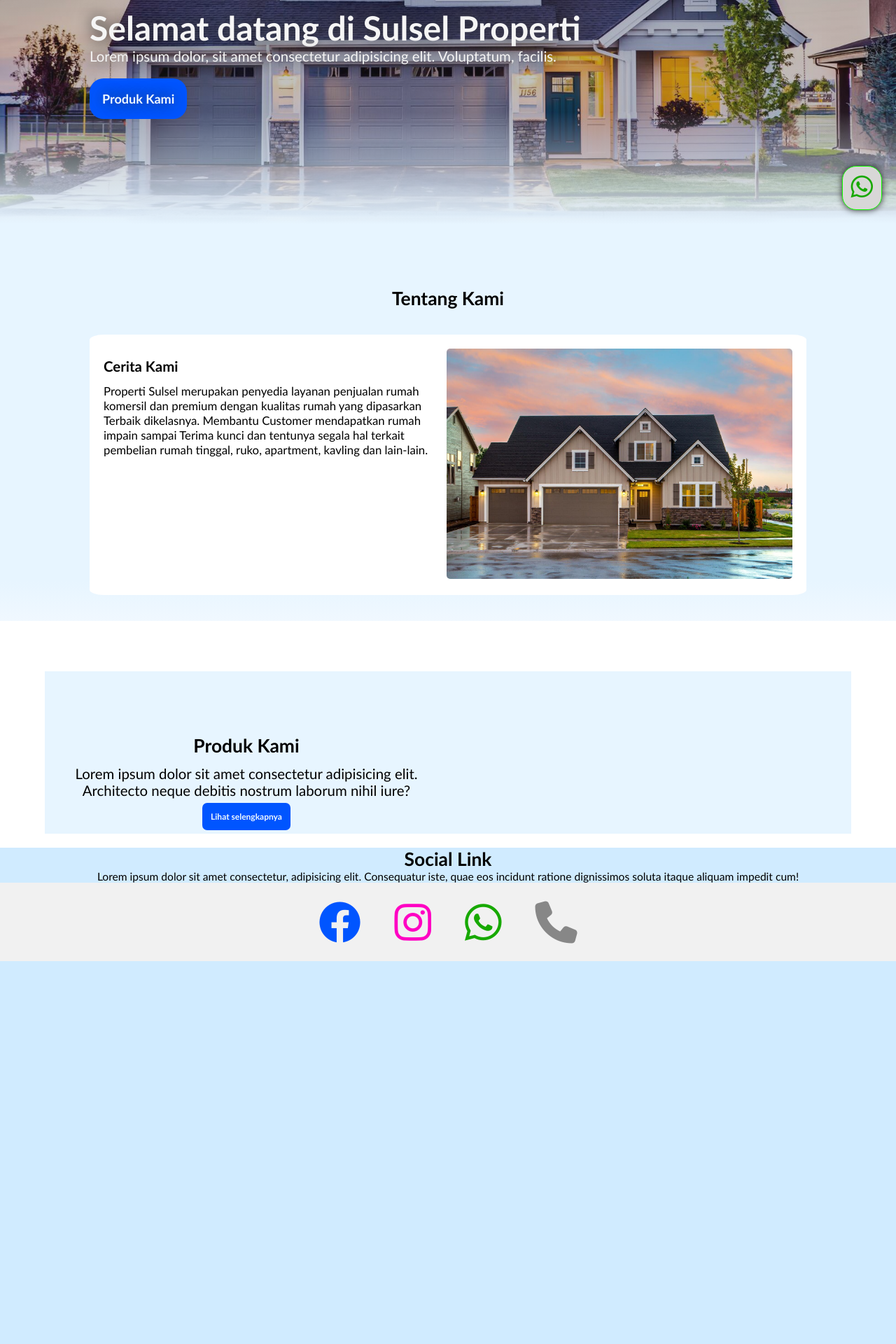
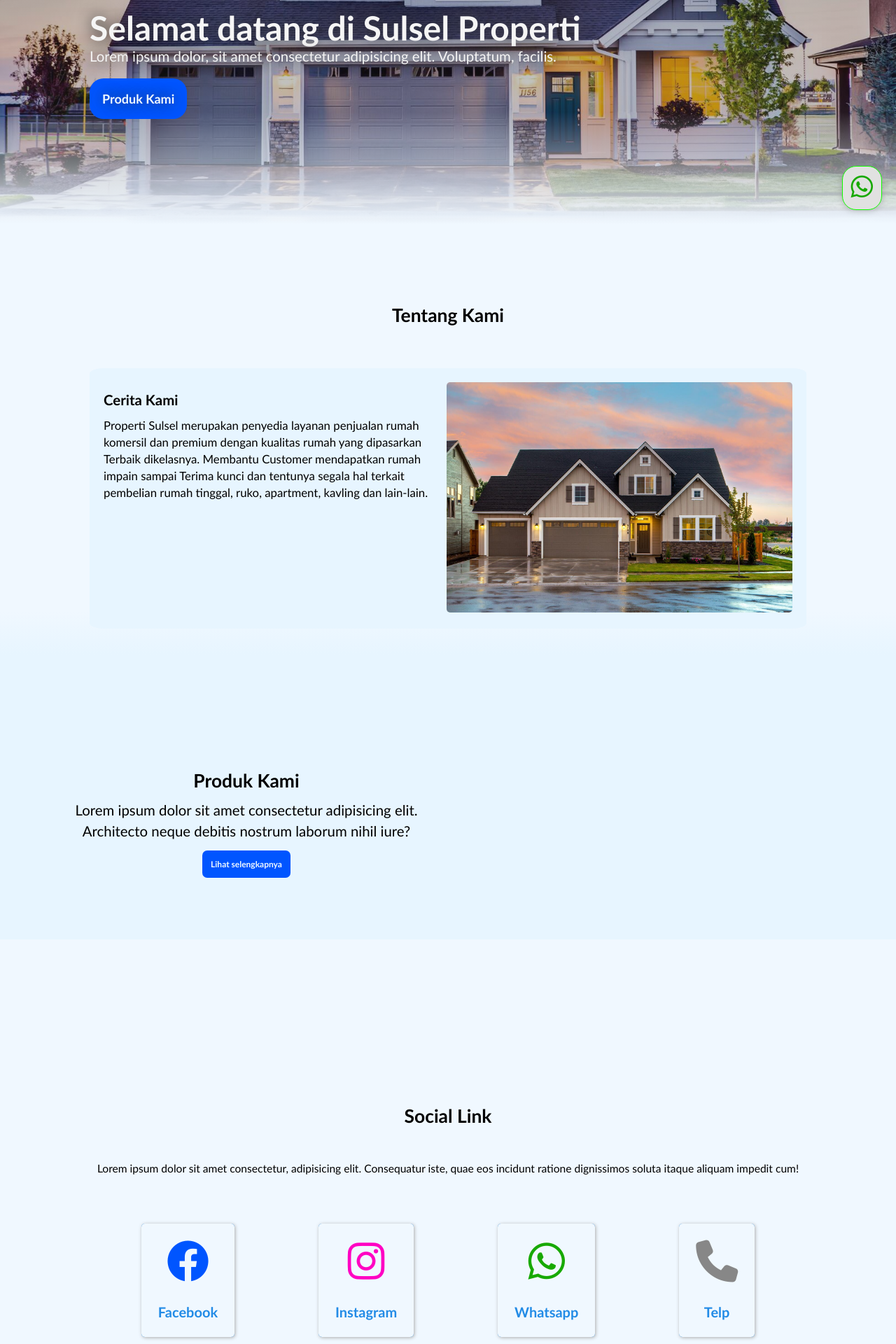
Before and after one commit to Citeazen/Proyek-SulselProperti, a PHP site: page / in a window 1280 px wide. Shown: the part 480-2400 px from the top of the page at 70% size. Run offline with PHP 8.4, Linux system fonts and the light colour scheme; data that the repository does not hold is empty; some libraries are stand-ins or nearby versions.

Commit message:
safety backup

```diff
--- a/config.php
+++ b/config.php
@@ -242,7 +242,7 @@ function display_img_src($content)
 
   $output = '';
   foreach ($img_srcs as $img_src) {
-    $output .= "<img src='$img_src'>";
+    $output .= "<img class='product-imgs' src='$img_src'>";
   }
 
   return $output;
--- a/detail.php
+++ b/detail.php
@@ -27,7 +27,7 @@ include_once 'templates/header.php';
     </div>
     <div class="image-carousel">
       <div class="owl-carousel owl-theme">
-        <img src="<?= $product->thumbnail ?>" alt="<?= $product->title ?>">
+        <img class="product-imgs" src="<?= $product->thumbnail ?>" alt="<?= $product->title ?>">
         <?php
         $product_id = $_GET['id'];
         // query data dari tabel products
@@ -57,6 +57,7 @@ include_once 'templates/header.php';
     <?= $product->descriptions ?>
   </div>
 </div>
+<script src="script.js"></script>
 <script src="assets/vendors/jquery.min.js"></script>
 <script src="assets/owlcarousel/owl.carousel.js"></script>
 <script>
@@ -71,6 +72,7 @@ include_once 'templates/header.php';
       mouseDrag: false
     })
   });
+  addImageModal("product-imgs");
 </script>
 
 
--- a/index.php
+++ b/index.php
@@ -48,7 +48,7 @@ include_once 'templates/header.php';
                 </h4>
             </div>
             <div class="about-image">
-                <img src="assets/thumbnail/4.jpg" alt="About Us" />
+                <img class="menuimg" src="assets/thumbnail/4.jpg" alt="About Us" />
             </div>
         </div>
     </section>
@@ -65,7 +65,9 @@ include_once 'templates/header.php';
                 <ul class="product-grid">
                     <?php foreach (array_slice($products, 0, 4) as $product): ?>
                             <li class="product-item">
-                            <img src="<?= $product['thumbnail'] ?>" alt="<?= $product['title'] ?>">
+                                <a href="detail.php?id=<?= $product['id'] ?>">
+                                    <img class="menuimg" src="<?= $product['thumbnail'] ?>" alt="<?= $product['title'] ?>">
+                                </a>
                                 <h4 class="product-name"><a href="detail.php?id=<?= $product['id'] ?>"><?= $product['title'] ?></a>
                                 </h4>
                                 <p class="product-price">
@@ -82,14 +84,16 @@ include_once 'templates/header.php';
         <p>Lorem ipsum dolor sit amet consectetur, adipisicing elit. Consequatur iste, quae eos incidunt ratione
             dignissimos soluta itaque aliquam impedit cum!</p>
         <ul class="social-icons">
-            <li><a href=""><i class="fa-brands fa-facebook"></i></a></li>
-            <li><a href=""><i class="fa-brands fa-instagram"></i></a></li>
-            <li><a href=""><i class="fa-brands fa-whatsapp"></i></a></li>
-            <li><a href=""><i class="fa-solid fa-phone"></i></a></li>
+            <li><a href=""><i class="fa-brands fa-facebook"></i><span>Facebook</span></a></li>
+            <li><a href=""><i class="fa-brands fa-instagram"></i><span>Instagram</span></a></li>
+            <li><a href=""><i class="fa-brands fa-whatsapp"></i><span>Whatsapp</span></a></li>
+            <li><a href=""><i class="fa-solid fa-phone"></i><span>Telp</span></a></li>
         </ul>
     </section>
     <script src="script.js"></script>
     <script>
         document.addEventListener("DOMContentLoaded", toggleNavbar);
+        blockImages("menuimg");
     </script>
+
     <?php include_once 'templates/footer.php'; ?>
--- a/script.js
+++ b/script.js
@@ -13,6 +13,67 @@ function toggleNavbar() {
         if (!hamburgermenu.contains(e.target) && !navbar.contains(e.target)) {
             navbar.classList.remove("active");
         }
+    });
+}
+
+function blockImages(className) {
+    var images = document.getElementsByClassName(className);
+
+    for (var i = 0; i < images.length; i++) {
+        images[i].addEventListener("contextmenu", function (event) {
+            event.preventDefault();
+        });
+
+        images[i].addEventListener("dragstart", function (event) {
+            event.preventDefault();
+        });
+    }
+}
+
+function addImageModal(img) {
+    document.querySelectorAll(".product-imgs").forEach(function (img) {
+        img.addEventListener("click", function () {
+            var modal = document.createElement("div");
+            modal.style.position = "fixed";
+            modal.style.top = 0;
+            modal.style.left = 0;
+            modal.style.backgroundColor = "rgba(0,0,0,0.8)";
+            modal.style.width = "100%";
+            modal.style.height = "100%";
+            modal.style.zIndex = "2000";
+            modal.style.display = "flex";
+            modal.style.alignItems = "center";
+
+            var modalImg = document.createElement("img");
+            modalImg.src = this.src;
+            modalImg.style.margin = "auto";
+            // modalImg.style.display = "block";
+            modalImg.style.maxWidth = "90%";
+            modalImg.style.maxHeight = "90%";
+            modal.appendChild(modalImg);
+
+            var modalClose = document.createElement("button");
+            modalClose.style.position = "absolute";
+            modalClose.style.top = "10px";
+            modalClose.style.right = "10px";
+            modalClose.innerHTML = "&times;";
+            modalClose.style.fontSize = "4em";
+            modalClose.style.backgroundColor = "transparent";
+            modalClose.style.border = "none";
+            modalClose.style.color = "white";
+            modalClose.addEventListener("click", function () {
+                modal.style.display = "none";
+            });
+            modal.appendChild(modalClose);
+
+            document.body.appendChild(modal);
+        });
+        img.addEventListener("contextmenu", function (e) {
+            e.preventDefault();
+        });
+        img.addEventListener("mousedown", function (e) {
+            e.preventDefault();
+        });
     });
 }
 
--- a/style.css
+++ b/style.css
@@ -1,6 +1,6 @@
 :root {
-    --even: beige;
-    --odd: azure;
+    --even: aliceblue;
+    --odd: #e7f5ff;
     --primary: aliceblue;
     --tes: #f5f5dc;
 }
@@ -38,14 +38,15 @@ html {
 body {
     font-family: Calibri, Arial, Helvetica, sans-serif;
     overflow-x: hidden;
+    background-color: var(--odd);
 }
 
 .even {
-    background-color: #d0ebff;
+    background-color: var(--even);
 }
 
 .odd {
-    background-color: #e7f5ff;
+    background-color: var(--odd);
 }
 
 nav {
@@ -103,7 +104,7 @@ nav {
 .hero {
     min-height: 100vh;
     padding: 1.4rem 10%;
-    background: linear-gradient(to bottom, rgba(51, 51, 51, 0.3) 0%, rgba(51, 51, 51, 0.3) 80%, #e7f5ff);
+    background: linear-gradient(to bottom, rgba(51, 51, 51, 0.3) 0%, rgba(51, 51, 51, 0.3) 80%, var(--even));
 }
 
 .hero-text {
@@ -133,17 +134,20 @@ nav {
 /* ABOUT US */
 
 .about,
-.product {
+.product,
+.contact {
     padding: 7.5rem 0 1.4rem;
 }
 
 .about {
-    background: linear-gradient(to bottom, #e7f5ff 0%, #e7f5ff 90%, aliceblue);
+    background: linear-gradient(to bottom, var(--even) 0%, var(--even) 90%, var(--odd));
     margin-bottom: 6rem;
 }
 
 .about h2 {
+    padding: 2rem;
     text-align: center;
+    margin: 0 auto;
     margin-bottom: 3rem;
 }
 
@@ -154,7 +158,7 @@ nav {
     justify-content: space-between;
     width: 80%;
     padding: 10px;
-    background-color: #fff;
+    background-color: var(--odd);
     border-radius: 2%;
 }
 
@@ -162,6 +166,7 @@ nav {
     margin: 10px;
 }
 .about-text {
+    line-height: 2rem;
     flex: 1 1 28rem;
 }
 
@@ -195,7 +200,7 @@ nav {
 
 .product {
     width: 90%;
-    margin: 20px auto;
+    margin: 75px auto;
     text-align: center;
 }
 
@@ -233,24 +248,72 @@ nav {
     order: 2;
 }
 .product-text {
+    line-height: 2.5rem;
     flex: 1 1 23rem;
     order: 1;
 }
 
+.contact h2 {
+    margin: 2rem 0;
+}
 .contact {
     height: 100vh;
+    display: flex;
+    flex-direction: column;
+    align-items: center;
+    justify-content: center;
+    /* background-color: ; */
+    margin: 1rem auto;
+    padding: 20px;
+}
+.contact h2,
+.contact p {
+    margin-bottom: 50px;
+}
+.social-icons {
+    /* background-color: #2196f3; */
+    display: flex;
+    justify-content: space-evenly;
+    width: 90%;
+}
+
+.social-icons li {
+    background-color: #0b7dda;
+    border-radius: 5px;
+    box-shadow: 1px 1px 5px #aaaaaa;
+    margin-top: 20px;
+    margin-bottom: 20px;
+    list-style: none;
     text-align: center;
 }
-.contact ul {
-    background-color: #f1f1f1;
+.social-icons a {
+    padding: 2rem;
+    border-radius: 5px;
+    background-color: var(--even);
     display: flex;
-    justify-content: center;
-    font-size: 5rem;
-    padding: 20px;
+    flex-direction: column;
+    align-items: center;
+    text-decoration: none;
+    color: #333;
+    transition: all 0.2s ease-in-out;
+    font-size: 60px;
 }
-.contact ul li a {
-    margin: 2rem;
+.social-icons a span {
+    margin-top: 20px;
+    font-size: 20px;
+    font-weight: 700;
+    color: #228be6;
 }
+
+.social-icons a:hover {
+    filter: brightness(150%);
+    transform: translateY(-7px);
+}
+
+.social-icons i {
+    margin-bottom: 10px;
+}
+
 .fa-facebook {
     color: #0055ff;
 }
@@ -276,10 +339,10 @@ footer {
     right: 0;
     font-size: 3rem;
     padding: 0.8rem 1rem;
-    background-color: #d8d7d7;
+    background-color: #e1e1e1;
     color: #17a900;
     border: 1px solid #11ff00;
-    box-shadow: 0 0px 10px 0 #292929;
+    box-shadow: 0 0px 10px 0 #8f8f8fb4;
     border-radius: 20px;
     margin: 20px;
     transition: 0.2s;
@@ -528,6 +595,9 @@ footer {
     .product-main {
         flex-wrap: wrap;
     }
+    .social-icons li {
+        flex-wrap: wrap;
+    }
 }
 
 /* Tablet */
```
Also changed, not shown: other parts of style.css (+21 -7 lines), product.php (+7 -1 lines), assets/img/1244901013.jpg (added), assets/img/1508273674.jpg (added), assets/img/1522523425.jpg (added), assets/img/1758527099.jpg (added), assets/img/2023782409.jpg (added), assets/img/290756184.jpg (added), assets/img/42811200.jpg (added), assets/thumbnail/2023021313530863ea32b459032.png (added), assets/thumbnail/2023021314582763ea42035c272.png (added). Lines whose indentation alone changed are shown as unchanged.
